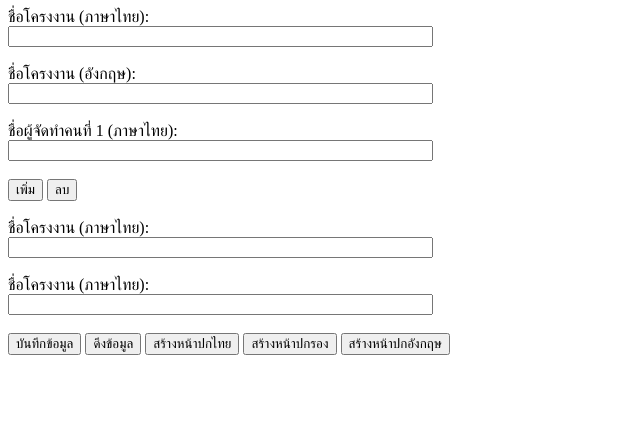
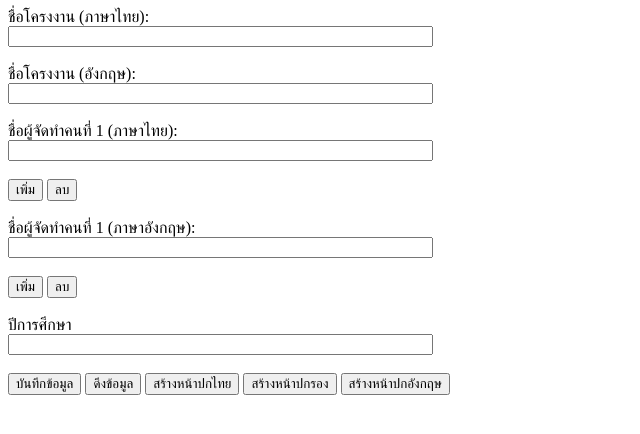
Before and after one commit to Reungwit/webdoc, a Django app: page /cover/ in a window 1280 px wide. Shown: the top 434 px of the page, without its empty margins (0-640 px from the left). Run offline with Django 5.2, Linux system fonts and the light colour scheme.

Commit message:
แก้

```diff
--- a/webdoc/templates/cover.html
+++ b/webdoc/templates/cover.html
@@ -12,17 +12,20 @@
     <label for="name_pro_en">ชื่อโครงงาน (อังกฤษ):</label><br>
     <input type="text" id="name_pro_en" name="name_pro_en" size="50" value="{{ initial.name_pro_en|default:'' }}"><br><br>
 
-    <label for="name_pro_th">ชื่อผู้จัดทำคนที่ 1 (ภาษาไทย):</label><br>
-    <input type="text" id="name_pro_th" name="name_pro_th" size="50" value="{{ initial.name_pro_th|default:'' }}"><br><br>
+    <label for="name_author_th_1">ชื่อผู้จัดทำคนที่ 1 (ภาษาไทย):</label><br>
+    <input type="text" id="name_author_th_1" name="name_author_th_1" size="50" value="{{ initial.name_author_th_1|default:'' }}"><br><br>
 
     <button type="button" onclick="addAuthor()">เพิ่ม</button>
     <button type="button" onclick="removeAuthor()">ลบ</button><br><br>
 
-    <label for="name_pro_th">ชื่อโครงงาน (ภาษาไทย):</label><br>
-    <input type="text" id="name_pro_th" name="name_pro_th" size="50" value="{{ initial.name_pro_th|default:'' }}"><br><br>
+    <label for="name_author_en_1">ชื่อผู้จัดทำคนที่ 1 (ภาษาอังกฤษ):</label><br>
+    <input type="text" id="name_author_en_1" name="name_author_en_1" size="50" value="{{ initial.name_author_en_1|default:'' }}"><br><br>
 
-    <label for="name_pro_th">ชื่อโครงงาน (ภาษาไทย):</label><br>
-    <input type="text" id="name_pro_th" name="name_pro_th" size="50" value="{{ initial.name_pro_th|default:'' }}"><br><br>
+    <button type="button" onclick="addAuthor()">เพิ่ม</button>
+    <button type="button" onclick="removeAuthor()">ลบ</button><br><br>
+
+    <label for="school_y">ปีการศึกษา</label><br>
+    <input type="text" id="school_y" name="school_y" size="50" value="{{ initial.school_y|default:'' }}"><br><br>
 
     <button type="submit" name="action" value="save">บันทึกข้อมูล</button>
     <button type="submit" name="action" value="get_data">ดึงข้อมูล</button>
```
